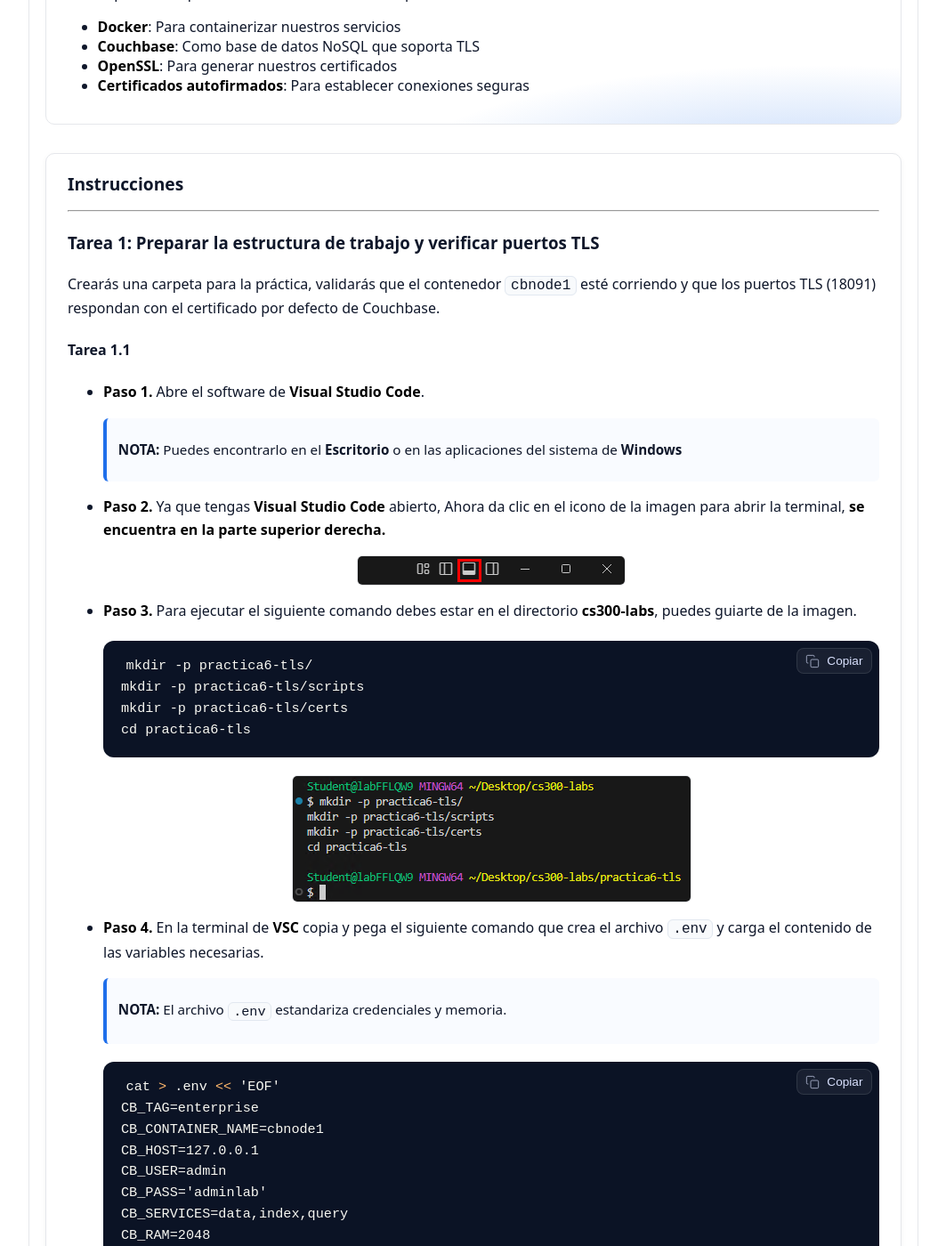
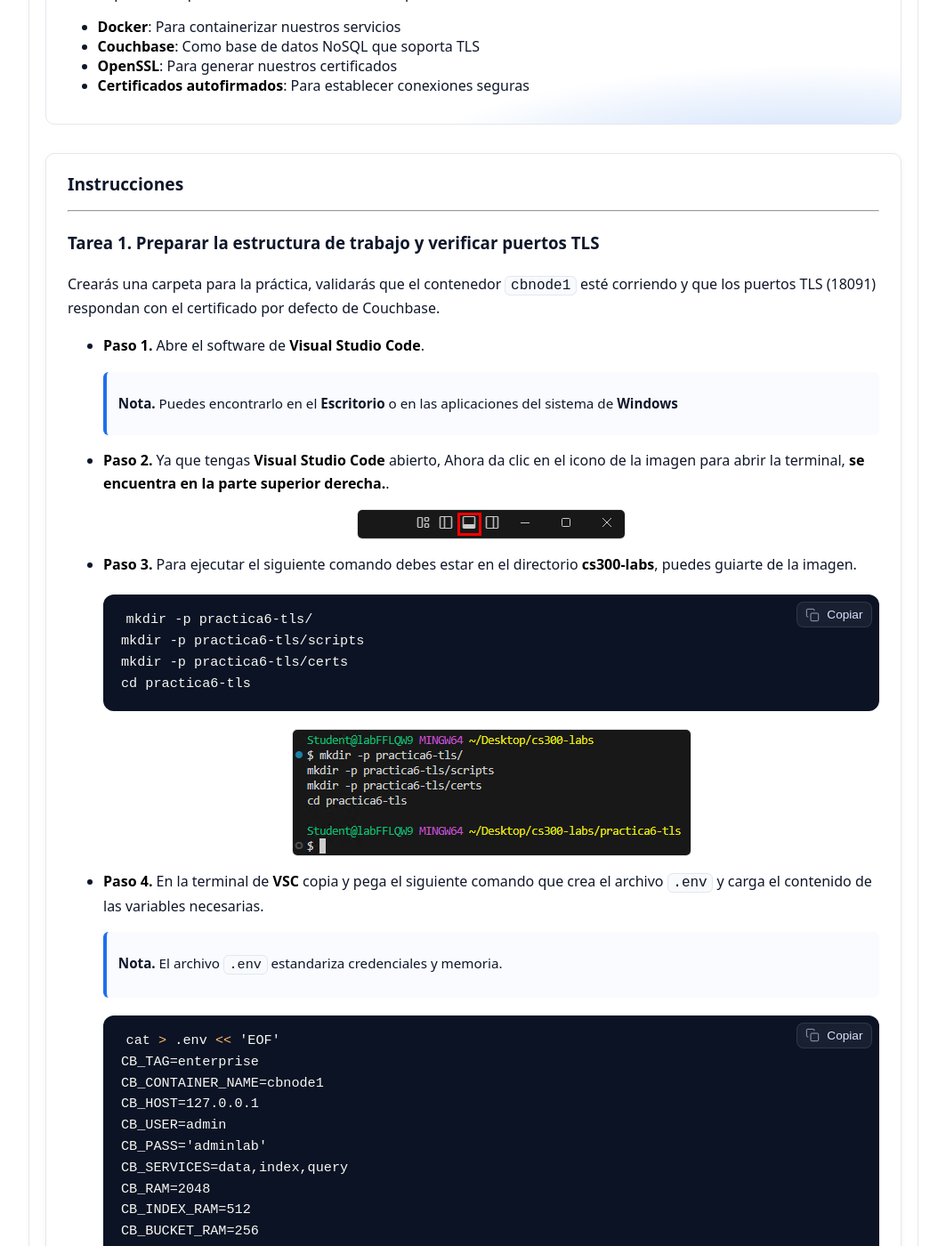
Before and after one commit to Netec-Mx/CS300_INT, a Jekyll site: the page built from labs/lab6/lab6.md, in a window 1280 px wide and 1400 px high, scrolled down 774 px. Shown: the whole window at 89% size, without its empty margins (108-1171 px from the left). Built offline with Jekyll 4.4.1, drawn with Linux system fonts in a browser that asks for light colours; some of the changed text lies outside the part shown.

````diff
--- a/labs/lab6/lab6.md
+++ b/labs/lab6/lab6.md
@@ -55,18 +55,17 @@ next: /lab7/lab7/ # CAMBIAR POR CADA PRACTICA MENU DE NAVEGACION HACIA ADELANTE
 
 ---
 
-### Tarea 1: Preparar la estructura de trabajo y verificar puertos TLS
+### Tarea 1. Preparar la estructura de trabajo y verificar puertos TLS
 
 Crearás una carpeta para la práctica, validarás que el contenedor `cbnode1` esté corriendo y que los puertos TLS (18091) respondan con el certificado por defecto de Couchbase.
 
-#### Tarea 1.1
 
 - **Paso 1.** Abre el software de **Visual Studio Code**.
 
-  > **NOTA:** Puedes encontrarlo en el **Escritorio** o en las aplicaciones del sistema de **Windows**
+  > **Nota.** Puedes encontrarlo en el **Escritorio** o en las aplicaciones del sistema de **Windows**
   {: .lab-note .info .compact}
 
-- **Paso 2.** Ya que tengas **Visual Studio Code** abierto, Ahora da clic en el icono de la imagen para abrir la terminal, **se encuentra en la parte superior derecha.**
+- **Paso 2.** Ya que tengas **Visual Studio Code** abierto, Ahora da clic en el icono de la imagen para abrir la terminal, **se encuentra en la parte superior derecha.**.
 
   ![cbase1]({{ page.images_base | relative_url }}/1.png)
 
@@ -82,7 +81,7 @@ Crearás una carpeta para la práctica, validarás que el contenedor `cbnode1` e
 
 - **Paso 4.** En la terminal de **VSC** copia y pega el siguiente comando que crea el archivo `.env` y carga el contenido de las variables necesarias.
 
-  > **NOTA:** El archivo `.env` estandariza credenciales y memoria.
+  > **Nota.** El archivo `.env` estandariza credenciales y memoria.
   {: .lab-note .info .compact}
 
   ```bash
@@ -187,7 +186,7 @@ Crearás una carpeta para la práctica, validarás que el contenedor `cbnode1` e
 
 - **Paso 8.** Verifica que el cluster este **healthy** y que se muestre el json con las propiedades del nodo.
 
-  > **NOTA:**
+  > **Nota.**
   - Contenedor `cbnode1` aparece **Up**.
   - `curl` devuelve JSON de la información del nodo.
   - Esta conexion es mediante HTTP.
@@ -205,21 +204,20 @@ Crearás una carpeta para la práctica, validarás que el contenedor `cbnode1` e
 
 ---
 
-### Tarea 2: Generación de Certificados Autofirmados
+### Tarea 2. Generación de Certificados Autofirmados
 
 Activarás la auditoría, configurarás la ruta de logs, el tamaño de rotación y revisarás la configuración vía REST.
 
-#### Tarea 2.1
 
-- **Paso 9.** Primero accede al directorio **certs**, con el siguiente comando.
+- **Paso 1.** Primero accede al directorio **certs**, con el siguiente comando.
 
   ```bash
   cd certs
   ```
 
-- **Paso 10.** Ahora genera la clave privada de la CA (2048 bits), copia y pega el siguiente comando.
+- **Paso 2.** Ahora genera la clave privada de la CA (2048 bits), copia y pega el siguiente comando.
 
-  > **IMPORTANTE:** El comando no tendra salida pero puedes ejecutar **`ls`** para verificar
+  > **Importante.** El comando no tendra salida pero puedes ejecutar **`ls`** para verificar
   {: .lab-note .important .compact}
 
   ```bash
@@ -331,25 +329,24 @@ Activarás la auditoría, configurarás la ruta de logs, el tamaño de rotación
 
 ---
 
-### Tarea 3: Configuración de Docker Compose
+### Tarea 3. Configuración de Docker Compose
 
 Configurar Docker Compose para ejecutar Couchbase con soporte TLS utilizando los certificados generados.
 
-#### Tarea 3.1
 
-- **Paso 19.** Primero debes regresar al directorio raíz, escribe el siguiente comando
+- **Paso 1.** Primero debes regresar al directorio raíz, escribe el siguiente comando.
 
   ```bash
   cd ..
   ```
 
-- **Paso 20.** Para que no cause conflicto con el cluster creado previamente, dalo de baja con el siguiente comando.
+- **Paso 2.** Para que no cause conflicto con el cluster creado previamente, dalo de baja con el siguiente comando.
 
   ```bash
   docker compose  down
   ```
 
-- **Paso 21.** Crear el archivo `docker-composehttps.yml` para crear el nuevo nodo que usara los certificados.
+- **Paso 3.** Crear el archivo `docker-composehttps.yml` para crear el nuevo nodo que usara los certificados.
 
   ```bash
   cat > docker-composehttps.yml << 'EOF'
@@ -458,27 +455,26 @@ Configurar Docker Compose para ejecutar Couchbase con soporte TLS utilizando los
 
 ---
 
-### Tarea 4: Despliegue y Configuración Inicial
+### Tarea 4. Despliegue y Configuración Inicial
 
 Configuraras Couchbase para usar TLS con los certificados generados.
 
-#### Tarea 4.1
 
-- **Paso 25.** Verifica los logs del contenedor.
+- **Paso 1.** Verifica los logs del contenedor.
 
   ```bash
   docker-compose logs couchbase
   ```
   ![cbase15]({{ page.images_base | relative_url }}/15.png)
 
-- **Paso 26.** Verifica la disponibilidad de los servicios de couchbase debe retornar un json con la información
+- **Paso 2.** Verifica la disponibilidad de los servicios de couchbase debe retornar un json con la información.
 
   ```bash
   curl -s http://localhost:8091/pools
   ```
   ![cbase16]({{ page.images_base | relative_url }}/16.png)
 
-- **Paso 27.** Ahora ejecuta el comando para inicializar el cluster.
+- **Paso 3.** Ahora ejecuta el comando para inicializar el cluster.
 
   ```bash
   docker exec couchbase-tls couchbase-cli cluster-init \
@@ -541,15 +537,14 @@ Configuraras Couchbase para usar TLS con los certificados generados.
 
 ---
 
-### Tarea 5: Validación y Pruebas de Conectividad TLS
+### Tarea 5. Validación y Pruebas de Conectividad TLS
 
 Verificar que la implementación TLS funciona correctamente mediante diferentes métodos de validación.
 
-#### Tarea 5.1
 
-- **Paso 32.** Prueba la conectividad TLS al puerto 18091 (Web Admin HTTPS)
+- **Paso 1.** Prueba la conectividad TLS al puerto 18091 (Web Admin HTTPS).
 
-  > **NOTA:** La salida del comando es un poco extensa, la imagen es representativa.
+  > **Nota.** La salida del comando es un poco extensa, la imagen es representativa.
   {: .lab-note .info .compact}
 
   ```bash
@@ -604,15 +599,14 @@ Verificar que la implementación TLS funciona correctamente mediante diferentes
 
 ---
 
-### Tarea 6: Limpieza
+### Tarea 6. Limpieza
 
 Eliminaras el cluster para reutilizar los recursos en las proximas practicas
 
-#### Tarea 6.1
 
-- **Paso 37.** En la terminal aplica el siguiente comando para detener el nodo.
+- **Paso 1.** En la terminal aplica el siguiente comando para detener el nodo.
 
-  > **NOTA:** Si es necesario puedes volver a encender los contenedores con el comando **`docker compose start`**
+  > **Nota.** Si es necesario puedes volver a encender los contenedores con el comando **`docker compose start`**
   {: .lab-note .info .compact}
 
   ```bash
````
Also changed, not shown: other parts of labs/lab6/lab6.md (+44 -44 lines).
